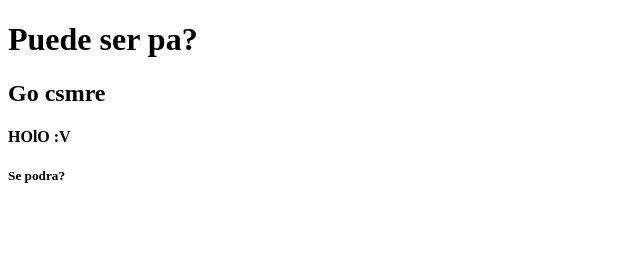
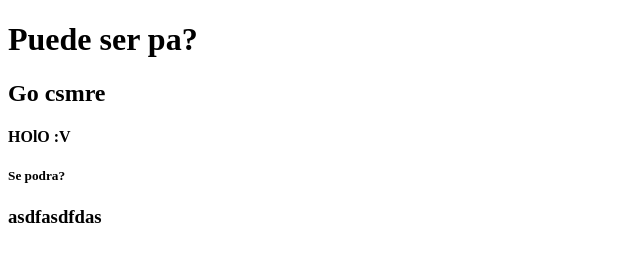
Before and after one commit to WannaFckingDie/Tengo-miedo, a plain HTML site: page index.html in a window 1280 px wide. Shown: the whole page, without its empty margins (0-640 px from the left). Drawn offline with Linux system fonts and the light colour scheme.

Commit message:
primer cambio

```diff
--- a/index.html
+++ b/index.html
@@ -1,15 +1,19 @@
 <!DOCTYPE html>
 <html lang="en">
+
     <head>
         <meta charset="UTF-8">
         <meta http-equiv="X-UA-Compatible" content="IE=edge">
         <meta name="viewport" content="width=device-width, initial-scale=1.0">
         <title>Document</title>
     </head>
+
     <body>
         <h1>Puede ser pa?</h1>
         <h2>Go csmre</h2>
         <h4> HOlO :V </h4>
         <h5>Se podra?</h5>
+        <h3> asdfasdfdas</h3>
     </body>
+
 </html>
```
Lines whose indentation alone changed are shown as unchanged.
